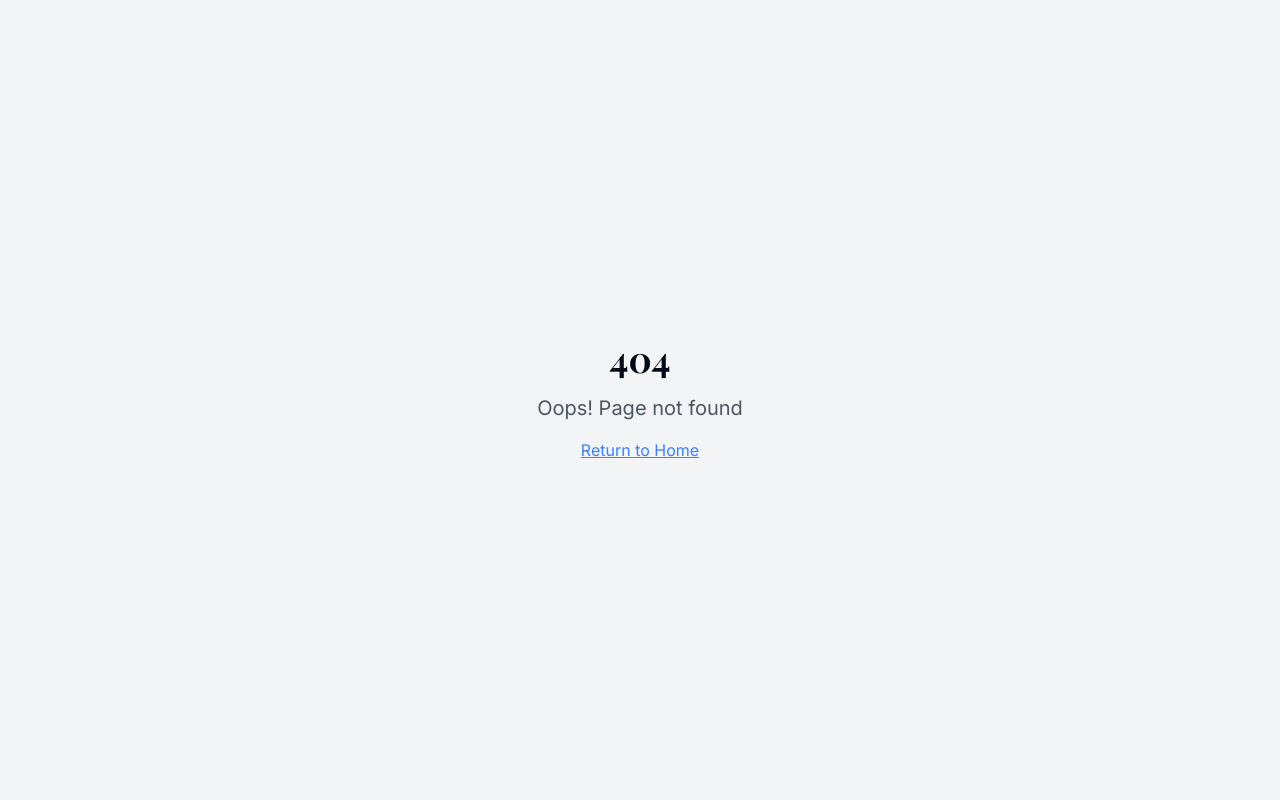
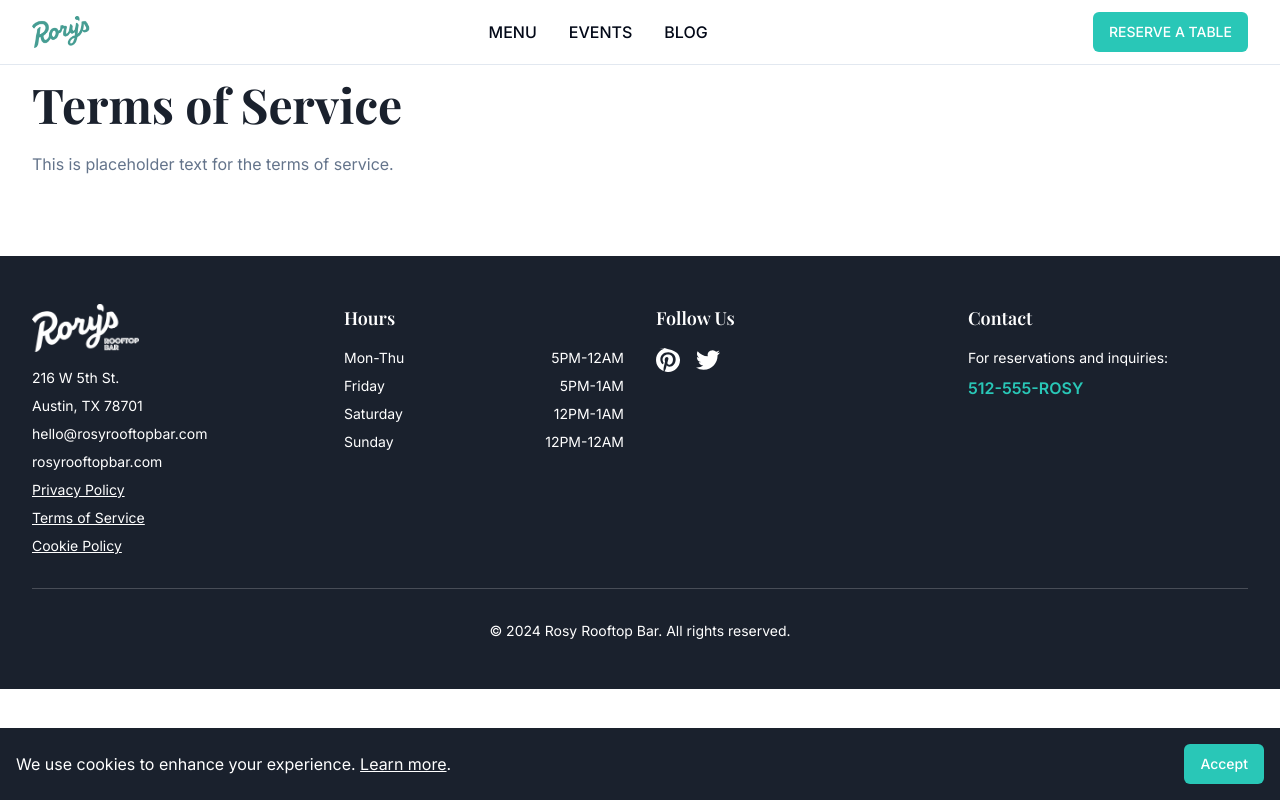
Before and after one commit to bernstein1/mockup-bar-blossom, a React (Vite) app: page /terms in a window 1280 px wide. Before the commit this address had no page. Built offline with nearby package versions, Linux system fonts and the light colour scheme.

Commit message:
Add legal pages and cookie consent

```diff
--- a/src/App.tsx
+++ b/src/App.tsx
@@ -7,7 +7,11 @@ import { BrowserRouter, Routes, Route } from "react-router-dom";
 import Index from "./pages/Index";
 import Events from "./pages/Events";
 import Blog from "./pages/Blog";
+import Privacy from "./pages/Privacy";
+import Terms from "./pages/Terms";
+import CookiesPage from "./pages/Cookies";
 import NotFound from "./pages/NotFound";
+import CookieConsentBanner from "./components/CookieConsentBanner";
 
 const queryClient = new QueryClient();
 
@@ -21,9 +25,13 @@ const App = () => (
           <Route path="/" element={<Index />} />
           <Route path="/events" element={<Events />} />
           <Route path="/blog" element={<Blog />} />
+          <Route path="/privacy" element={<Privacy />} />
+          <Route path="/terms" element={<Terms />} />
+          <Route path="/cookies" element={<CookiesPage />} />
           {/* ADD ALL CUSTOM ROUTES ABOVE THE CATCH-ALL "*" ROUTE */}
           <Route path="*" element={<NotFound />} />
         </Routes>
+        <CookieConsentBanner />
       </BrowserRouter>
     </TooltipProvider>
   </QueryClientProvider>
--- /dev/null
+++ b/src/components/CookieConsentBanner.tsx
@@ -0,0 +1,38 @@
+import React, { useEffect, useState } from 'react';
+import { Link } from 'react-router-dom';
+import { Button } from '@/components/ui/button';
+
+const CookieConsentBanner = () => {
+  const [visible, setVisible] = useState(false);
+
+  useEffect(() => {
+    const consent = localStorage.getItem('cookie_consent');
+    if (!consent) {
+      setVisible(true);
+    }
+  }, []);
+
+  const accept = () => {
+    localStorage.setItem('cookie_consent', 'true');
+    setVisible(false);
+  };
+
+  if (!visible) return null;
+
+  return (
+    <div className="fixed bottom-0 inset-x-0 z-50 bg-rosy-navy text-white p-4 flex flex-col md:flex-row items-center justify-between space-y-2 md:space-y-0">
+      <p>
+        We use cookies to enhance your experience.{' '}
+        <Link to="/cookies" className="underline">
+          Learn more
+        </Link>
+        .
+      </p>
+      <Button onClick={accept} className="bg-rosy-teal hover:bg-rosy-teal/90 text-white">
+        Accept
+      </Button>
+    </div>
+  );
+};
+
+export default CookieConsentBanner;
--- a/src/components/Footer.tsx
+++ b/src/components/Footer.tsx
@@ -1,5 +1,6 @@
 
 import React from 'react';
+import { Link } from 'react-router-dom';
 
 const Footer = () => {
   return (
@@ -17,7 +18,21 @@ const Footer = () => {
               <p>Austin, TX 78701</p>
               <p className="mt-4">hello@rosyrooftopbar.com</p>
               <p>rosyrooftopbar.com</p>
-              <p className="mt-4">Privacy Policy</p>
+              <p className="mt-4">
+                <Link to="/privacy" className="underline hover:text-rosy-teal">
+                  Privacy Policy
+                </Link>
+              </p>
+              <p>
+                <Link to="/terms" className="underline hover:text-rosy-teal">
+                  Terms of Service
+                </Link>
+              </p>
+              <p>
+                <Link to="/cookies" className="underline hover:text-rosy-teal">
+                  Cookie Policy
+                </Link>
+              </p>
             </div>
           </div>
 
--- a/src/components/ui/sidebar.tsx
+++ b/src/components/ui/sidebar.tsx
@@ -81,8 +81,10 @@ const SidebarProvider = React.forwardRef<
           _setOpen(openState)
         }
 
-        // This sets the cookie to keep the sidebar state.
-        document.cookie = `${SIDEBAR_COOKIE_NAME}=${openState}; path=/; max-age=${SIDEBAR_COOKIE_MAX_AGE}`
+        // This sets the cookie to keep the sidebar state only after consent.
+        if (localStorage.getItem('cookie_consent') === 'true') {
+          document.cookie = `${SIDEBAR_COOKIE_NAME}=${openState}; path=/; max-age=${SIDEBAR_COOKIE_MAX_AGE}; SameSite=Lax; Secure`
+        }
       },
       [setOpenProp, open]
     )
--- /dev/null
+++ b/src/pages/Cookies.tsx
@@ -0,0 +1,20 @@
+import React from 'react';
+import Header from '@/components/Header';
+import Footer from '@/components/Footer';
+
+const CookiesPage = () => (
+  <div className="min-h-screen bg-background">
+    <Header />
+    <main className="container mx-auto px-4 sm:px-6 lg:px-8 py-20">
+      <h1 className="text-4xl md:text-5xl font-playfair font-bold text-rosy-navy mb-6">
+        Cookie Policy
+      </h1>
+      <p className="text-muted-foreground space-y-4">
+        <span>This is placeholder text for the cookie policy.</span>
+      </p>
+    </main>
+    <Footer />
+  </div>
+);
+
+export default CookiesPage;
--- /dev/null
+++ b/src/pages/Privacy.tsx
@@ -0,0 +1,20 @@
+import React from 'react';
+import Header from '@/components/Header';
+import Footer from '@/components/Footer';
+
+const Privacy = () => (
+  <div className="min-h-screen bg-background">
+    <Header />
+    <main className="container mx-auto px-4 sm:px-6 lg:px-8 py-20">
+      <h1 className="text-4xl md:text-5xl font-playfair font-bold text-rosy-navy mb-6">
+        Privacy Policy
+      </h1>
+      <p className="text-muted-foreground space-y-4">
+        <span>This is placeholder text for the privacy policy.</span>
+      </p>
+    </main>
+    <Footer />
+  </div>
+);
+
+export default Privacy;
--- /dev/null
+++ b/src/pages/Terms.tsx
@@ -0,0 +1,20 @@
+import React from 'react';
+import Header from '@/components/Header';
+import Footer from '@/components/Footer';
+
+const Terms = () => (
+  <div className="min-h-screen bg-background">
+    <Header />
+    <main className="container mx-auto px-4 sm:px-6 lg:px-8 py-20">
+      <h1 className="text-4xl md:text-5xl font-playfair font-bold text-rosy-navy mb-6">
+        Terms of Service
+      </h1>
+      <p className="text-muted-foreground space-y-4">
+        <span>This is placeholder text for the terms of service.</span>
+      </p>
+    </main>
+    <Footer />
+  </div>
+);
+
+export default Terms;
```
